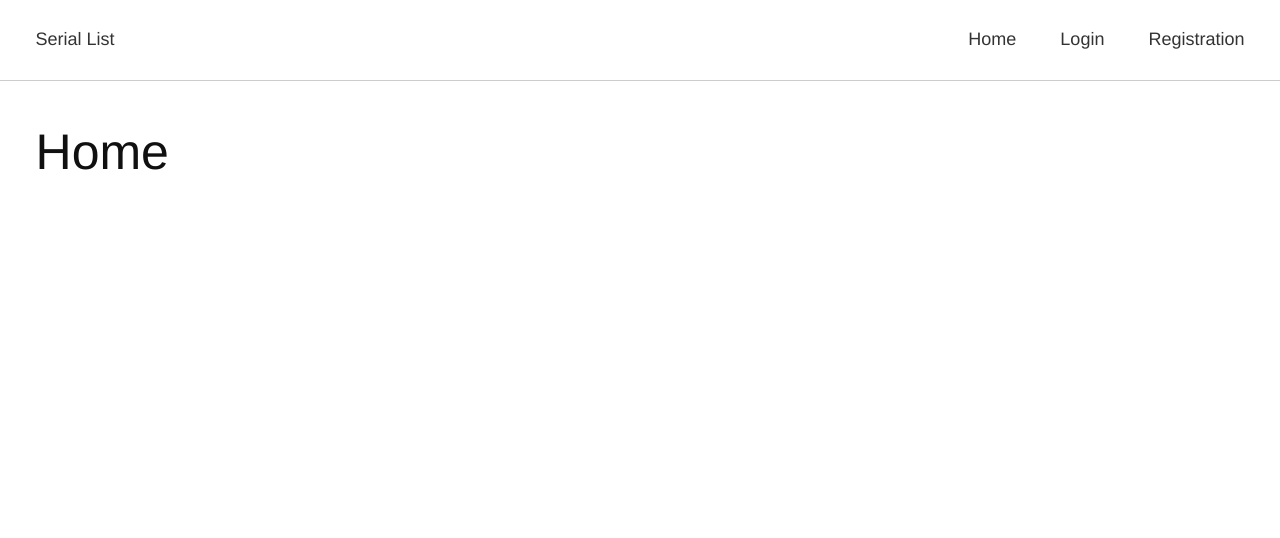
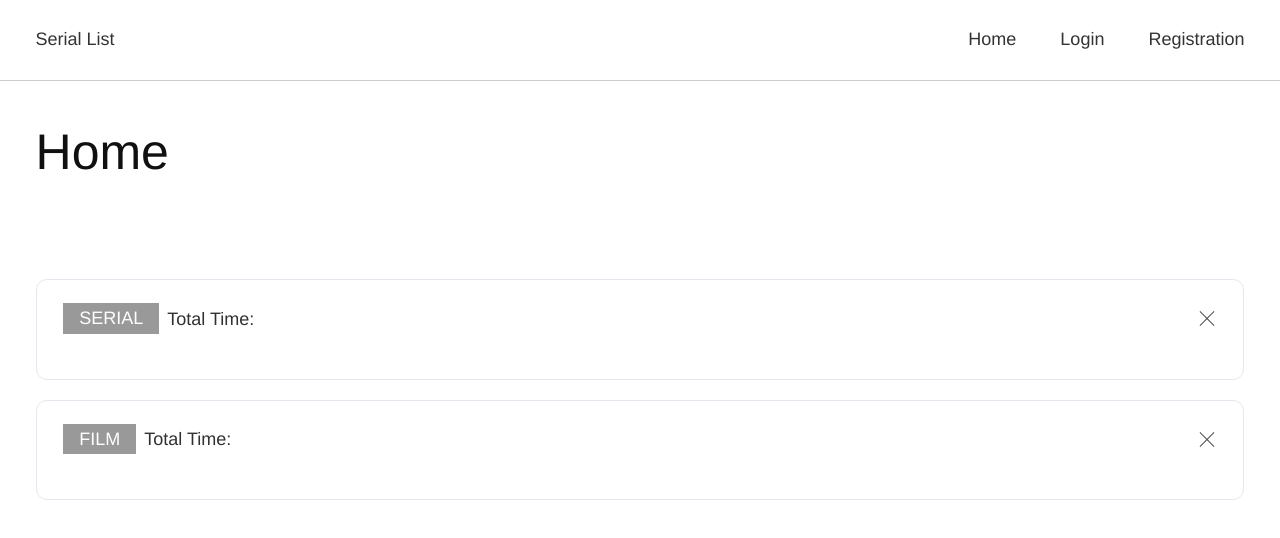
Before and after one commit to StaringGenie/SerialList, a Vue app: page / in a window 1280 px wide. Shown: the top 538 px of the page. Built offline with nearby package versions, Linux system fonts and the light colour scheme.

Commit message:
Home panel

```diff
--- a/src/components/Home.vue
+++ b/src/components/Home.vue
@@ -3,6 +3,22 @@
         section
             .container
                 h1.ui-title-1 Home
+        section
+            .container
+                .task-list
+                    .task-item(
+                        v-for="task in tasks"
+                        :key="task.id"
+                        :class="{completed: task.completed}"
+                    )
+                        .ui-card.ui-card--shadow
+                            .task-item__info
+                                .task-item__main-info
+                                    span.ui-label.ui-label--light {{task.whatWatch}}
+                                    span Total Time:
+                                span.button-close
+
+
 </template>
 
 
@@ -10,12 +26,42 @@
 export default {
     data() {
         return {
-
+            tasks:[
+                {
+                    id: 1,
+                    title: 'Game of Thrones',
+                    description: 'winther is comming...',
+                    whatWatch: 'Serial',
+                    completed: true,
+                    editing: false
+                },
+                 {
+                    id: 2,
+                    title: 'Forest Gump',
+                    description: 'Run, Forest',
+                    whatWatch: 'Film',
+                    completed: false,
+                    editing: false
+                }
+            ]
         }
-    },
+    }
 }
 </script>
 
 <style lang="stylus" scoped>
-
+.button-close
+    width 20px
+    height @width
+.task-item__info
+    margin-bottom 20px
+    justify-content space-between
+    display flex
+    align-items center
+.task-item
+    margin-bottom 20px
+    &:last-child
+        margin-bottom 0
+.ui-label
+    margin-right 8px
 </style>
```
